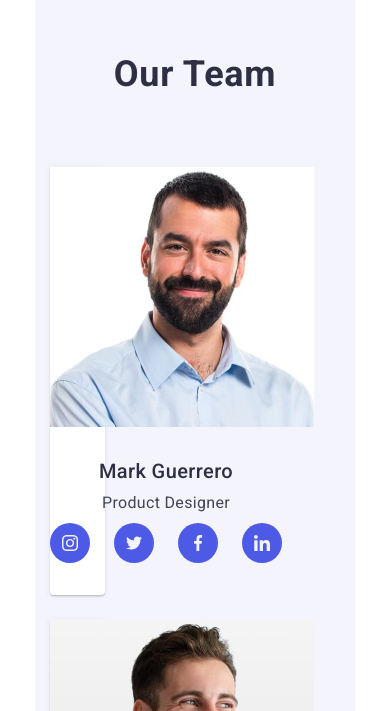
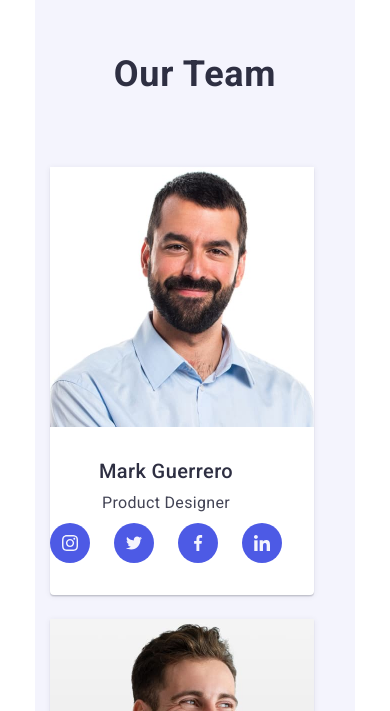
Before and after one commit to WeronikaMisiowska/goit-markup-hw-06, a plain HTML site: page index.html in a window 390 px wide. Shown: the part 1570-2281 px from the top of the page. Drawn offline with nearby package versions, Linux system fonts and the light colour scheme.

Commit message:
homework

```diff
--- a/css/styles.css
+++ b/css/styles.css
@@ -920,6 +920,10 @@ img {
         flex-direction: column;
     }
 
+    .our-team-list .our-team-item{
+        width: 264px;
+    }
+
     .employee{
         width: 232px;
     }
```
